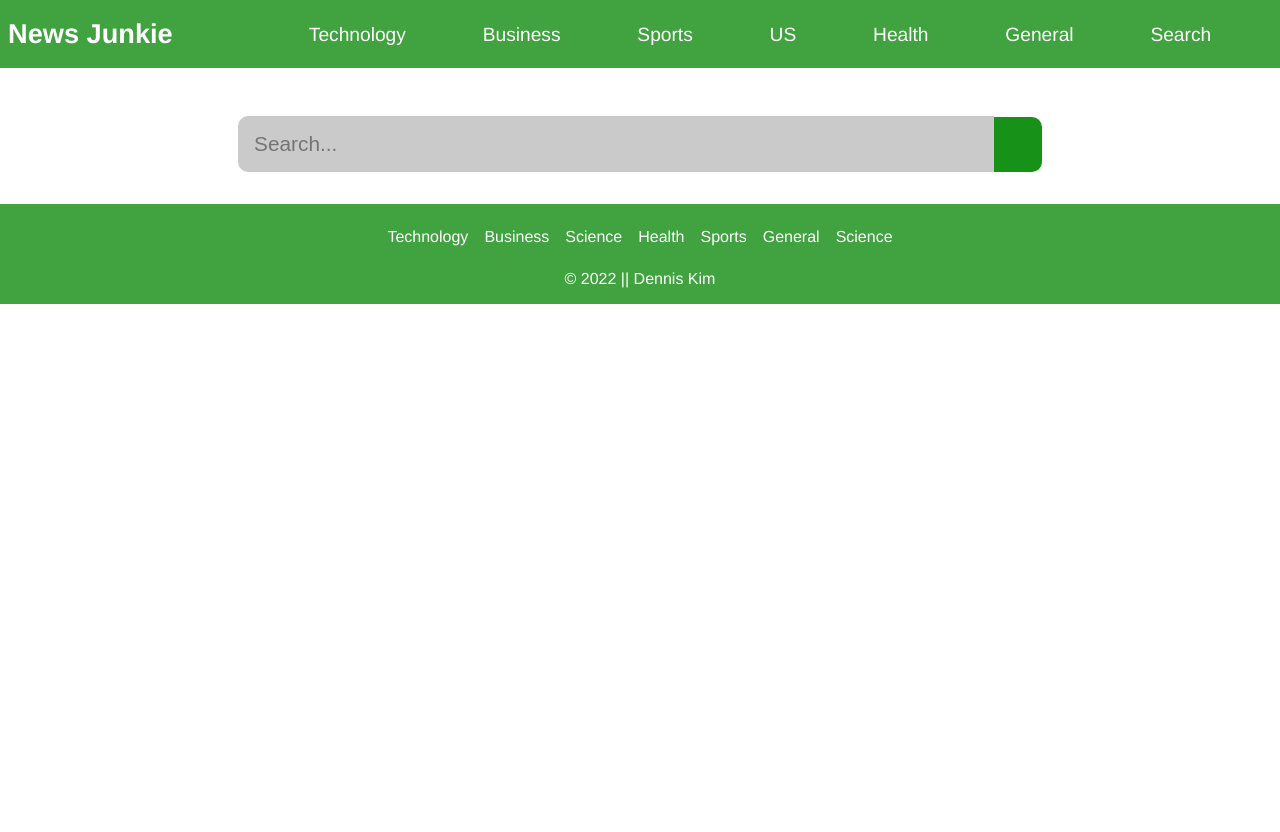
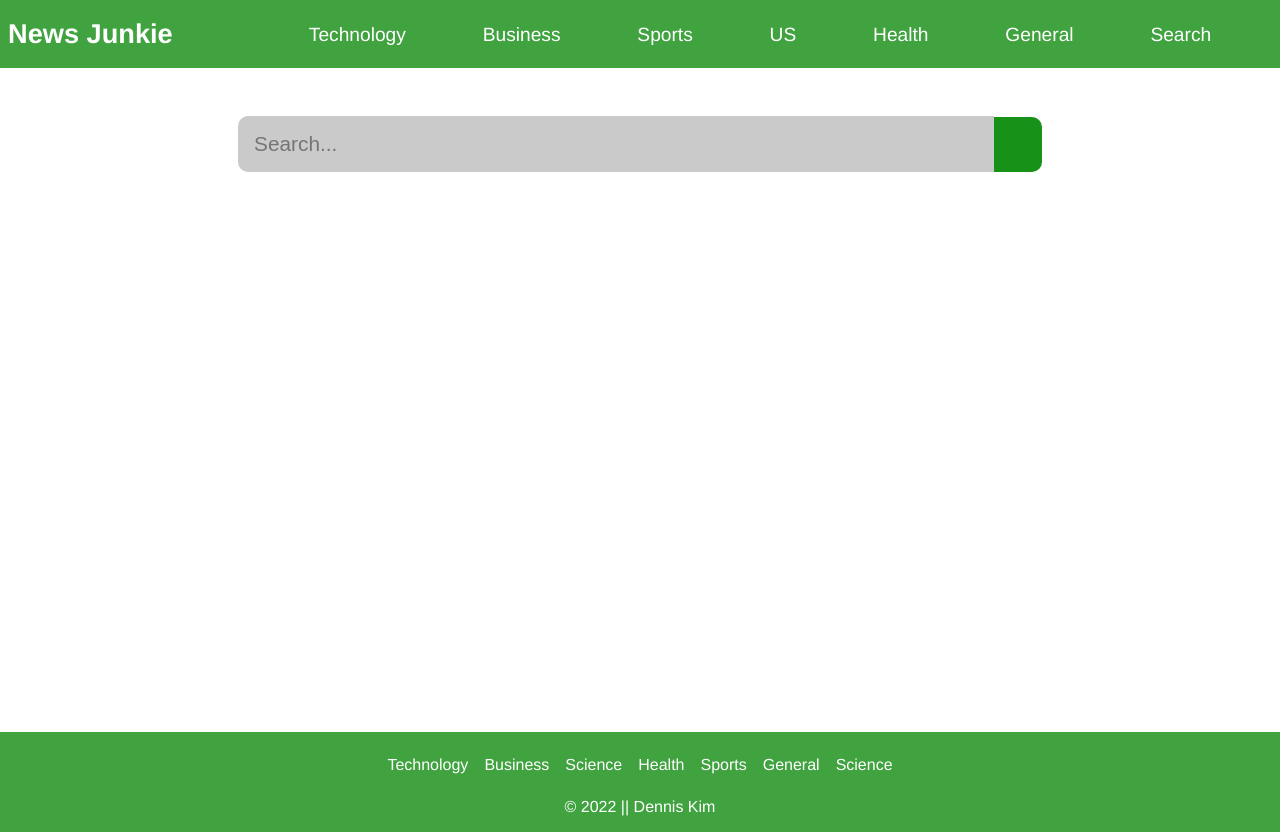
Before and after one commit to dennisk94/News-Junkie, a Vue app: page /search in a window 1280 px wide. Before the commit the page ends 800 px from the top, so only its background shows below. Built offline with nearby package versions, Linux system fonts and the light colour scheme; some icons are missing.

Commit message:
display queried results to SearchResults component

```diff
--- a/src/components/SearchResults.vue
+++ b/src/components/SearchResults.vue
@@ -15,6 +15,7 @@
           :alt="article.title"
           class="article-thumbnail"
         />
+        <div class="article-info-container">
           <h3 class="article-title">
             {{ article.title }}
           </h3>
@@ -32,6 +33,7 @@
               {{ article.publishedAt.substring(0, 10) }}
             </p>
           </div>
+        </div>
       </a>
       <a :href="`/article/${article.title}`" class="article" v-else>
         <img
@@ -39,6 +41,7 @@
           alt="placeholder"
           :class="{ 'article-thumbnail': true, noImg: !article.urlToImage }"
         />
+        <div class="article-info-container">
           <h3 class="article-title">
             {{ article.title }}
           </h3>
@@ -55,6 +58,7 @@
             <p class="article-published">
               {{ article.publishedAt.substring(0, 10) }}
             </p>
+          </div>
         </div>
       </a>
     </div>
@@ -98,15 +102,26 @@ export default {
   margin: 0;
 }
 @media (min-width: 37.5em) {
-  .article {
+  .results-wrapper .article {
     display: flex;
     width: 100%;
     justify-content: center;
-    align-items: center;
+    align-items: flex-start;
+    height: 165px;
   }
   .article img {
     width: 50%;
     margin-right: 0.5rem;
+  }
+  .article-info-container {
+    position: relative;
+    width: 50%;
+  }
+  .article-info-container .article-title {
+    margin: 0;
+  }
+  .results-wrapper .article-attribution-container {
+    bottom: -3rem;
   }
   .article-info {
     margin: 0 0 0 0.5rem;
@@ -123,4 +138,9 @@ export default {
     margin: 1rem 0;
   }
 }
+@media (min-width: 62.5em) {
+  .results-wrapper .article {
+    margin: 1rem 0 4rem 0;
+  }
+}
 </style>
--- a/src/views/SearchView.vue
+++ b/src/views/SearchView.vue
@@ -1,6 +1,5 @@
 <template>
   <div class="search-page">
-    <!-- {{ queriedArticles }} -->
     <form class="search-input" @submit.prevent="handleInput">
       <input
         class="input"
@@ -8,7 +7,7 @@
         placeholder="Search..."
         v-model="input"
       />
-      <span class="search-icon"><BIconSearch /></span>
+      <span class="search-icon" @click="handleInput"><BIconSearch /></span>
     </form>
     <SearchResults :articles="queriedArticles" />
   </div>
@@ -31,6 +30,7 @@ export default {
       fetchQueryArticles();
     const handleInput = () => {
       fetchQueriedArticles(input.value);
+      input.value = "";
     };
     return { handleInput, input, queriedArticles };
   },
@@ -38,6 +38,9 @@ export default {
 </script>
 
 <style>
+.search-page {
+  min-height: 69.9vh;
+}
 .search-input {
   display: flex;
   justify-content: center;
@@ -72,17 +75,26 @@ export default {
   font-size: 1.1rem;
 }
 @media (min-width: 37.5em) {
+  .search-page {
+    min-height: 75vh;
+  }
   .search-input {
     margin: 5rem 0.5rem 2rem 0.5rem;
   }
 }
 @media (min-width: 50em) {
+  .search-page {
+    min-height: 78.2vh;
+  }
   .search-input {
     margin: 3rem auto 2rem auto;
     max-width: 1034px;
   }
 }
 @media (min-width: 62.5em) {
+  .search-page {
+    min-height: 76.9vh;
+  }
   .search-icon {
     padding: 1.075rem 1rem;
   }
```
Lines whose indentation alone changed are shown as unchanged.
